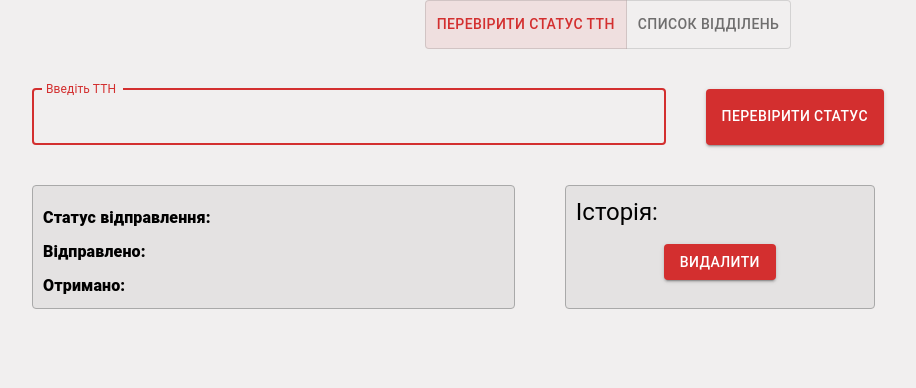
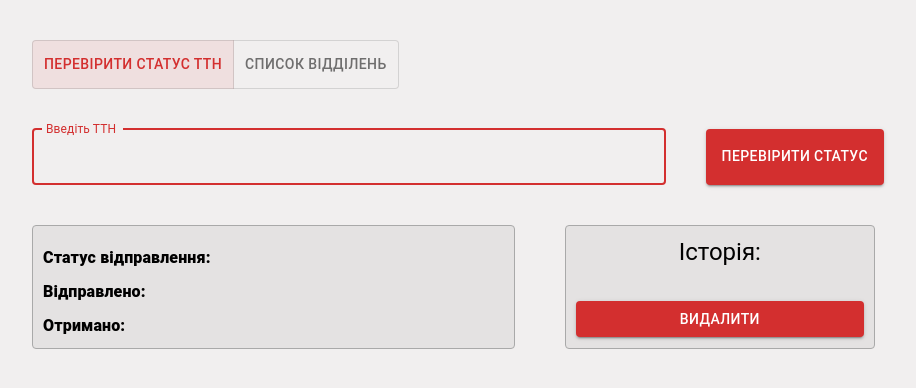
Before and after one commit to Eozinum/delivery_status_app, a React (Create React App) app: page / in a window 1280 px wide. Shown: the top 388 px of the page, without its empty margins (32-948 px from the left). Built offline with nearby package versions, Linux system fonts and the light colour scheme.

Commit message:
updated dtyles

```diff
--- a/src/components/DepartmentList/DepartmentList.js
+++ b/src/components/DepartmentList/DepartmentList.js
@@ -33,7 +33,7 @@ export const DepartmentList = () => {
 
   return (
     <Box className='departments-container'>
-      <Typography variant='h5'>Deparments</Typography>
+      <Typography className="departments-h5" variant='h5'>Deparments</Typography>
       <Box className='departments-form'>
         <TextField
           onChange={onInputChange}
@@ -45,11 +45,11 @@ export const DepartmentList = () => {
         />
         <Button
           onClick={onBtnClick}
-          id='departments-form-btn'
+          className='departments-form-btn'
           variant='contained'
           color='error'
         >
-          Відобразити відділення
+          Відобразити
         </Button>
         <Modal
           open={open}
--- a/src/components/DepartmentList/style.css
+++ b/src/components/DepartmentList/style.css
@@ -1,4 +1,4 @@
-.css-ag7rrr-MuiTypography-root {
+.departments-h5 {
     text-align: start;
 }
 
@@ -11,7 +11,7 @@
     margin-top: 20px;
 }
 
-#departments-form-btn {
+.departments-form .departments-form-btn {
     margin-left: 40px;
 }
 
@@ -23,7 +23,7 @@
     .departments-form-input{
         width: 69%;
     }
-    #departments-form-btn {
+    .departments-form .departments-form-btn {
         margin-left: 10px;
     }
 }
@@ -35,7 +35,7 @@
     .departments-form-input {
         width: 100%;
     }
-    #departments-form-btn {
+    .departments-form .departments-form-btn  {
         margin-top: 10px;
         margin-left: 0;
     }
--- a/src/components/History/style.css
+++ b/src/components/History/style.css
@@ -1,5 +1,4 @@
 .history-section {
-    text-align: start;
     border: 1px solid darkgray;
     width: 25%;
     padding: 10px;
@@ -7,6 +6,9 @@
     margin-left: 50px;
     background-color: rgb(228, 226, 226);
     text-align: center;
+    display: flex;
+    flex-direction: column;
+    justify-content: space-between;
 }
 
 @media (max-width: 768px) {
--- a/src/components/MainPage/MainPage.js
+++ b/src/components/MainPage/MainPage.js
@@ -24,20 +24,20 @@ export const MainPage = () => {
   };
 
   return (
-    <Container id='container'>
+    <Container className="container">
       <ToggleButtonGroup
-        id='top-buttons'
+        className="top-buttons"
         color='error'
         exclusive
         onChange={handleChange}
         value={alignment}
         aria-label='Platform'
       >
-        <ToggleButton id='top-btn-left' onClick={onCheckClick} value='status'>
+        <ToggleButton className='top-btn-left' onClick={onCheckClick} value='status'>
           Перевірити статус ТТН
         </ToggleButton>
         <ToggleButton
-          id='top-btn-right'
+          className='top-btn-right'
           onClick={onDepartmentClick}
           value='departments'
         >
--- a/src/components/MainPage/style.css
+++ b/src/components/MainPage/style.css
@@ -1,20 +1,20 @@
-.MuiToggleButtonGroup-root.css-1gjgmky-MuiToggleButtonGroup-root {
+.container .top-buttons {
     display: flex;
     padding-top: 40px;
 }
 
 
 @media (max-width: 576px) {
-    #container {
+    .container {
         text-align: center;
     }
-    #top-buttons {
+    .container .top-buttons {
         text-align: center;
         padding-top: 20px;
     }
 
 
-    #top-btn-left, #top-btn-right {
+    .top-buttons .top-btn-left,.top-buttons .top-btn-right {
         width: 50%;
         height: 60px;
     }
--- a/src/components/PackageInfo/PackageInfo.js
+++ b/src/components/PackageInfo/PackageInfo.js
@@ -6,13 +6,13 @@ import "./style.css";
 export const PackageInfo = ({ status, sent, got }) => {
   return (
     <Box className='delivery-status-section'>
-      <Typography>
+      <Typography className='delivery-status-text' >
         <span className='bold'>Статус відправлення:</span> {status}
       </Typography>
-      <Typography>
+      <Typography className='delivery-status-text'>
         <span className='bold'>Відправлено:</span> {sent}
       </Typography>
-      <Typography>
+      <Typography className='delivery-status-text'>
         <span className='bold'>Отримано:</span> {got}
       </Typography>
     </Box>
--- a/src/components/PackageInfo/style.css
+++ b/src/components/PackageInfo/style.css
@@ -7,7 +7,7 @@
     background-color: rgb(228, 226, 226);;
 }
 
-.css-ahj2mt-MuiTypography-root {
+.delivery-status-text{
     padding-top: 10px;
 }
 
```
